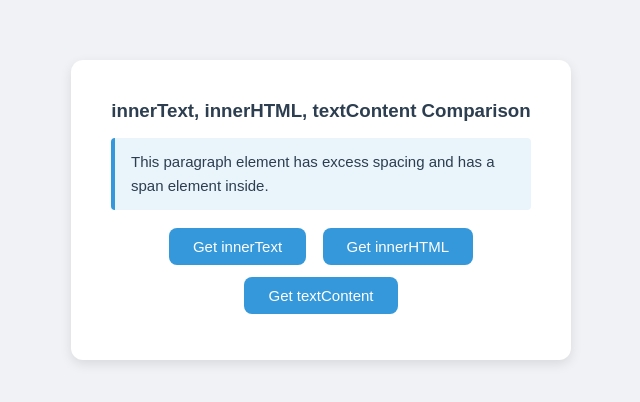
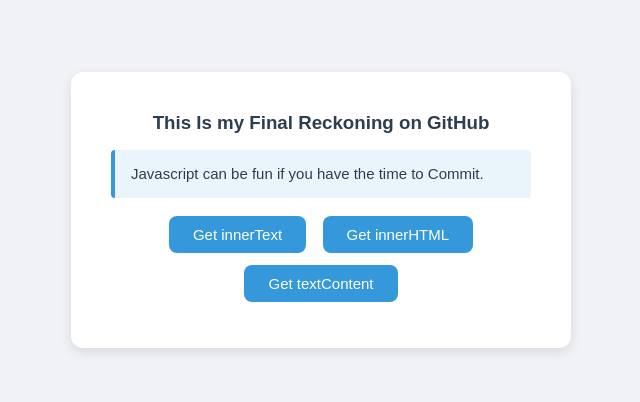
Before and after one commit to markhenrypaler-ai/Paler_WebDesignProject_2026, a plain HTML site: page Act8.html in a window 1280 px wide. Shown: the part 190-592 px from the top of the page, without its empty margins (319-959 px from the left). Drawn offline with Linux system fonts and the light colour scheme.

Commit message:
Update Act8.html

```diff
--- a/Act8.html
+++ b/Act8.html
@@ -6,8 +6,8 @@
 </head>
 <body>
     <div class="container">
-        <h3>innerText, innerHTML, textContent Comparison</h3>
-        <p id="example">  This paragraph element has excess spacing and has <span>a span element</span> inside.</p>
+        <h3>This Is my Final Reckoning on GitHub</h3>
+        <p id="example">  Javascript can be fun <span> if you have the time to </span></span> Commit.</p>
         <button onclick="getInnerText()">Get innerText</button>
         <button onclick="getInnerHTML()">Get innerHTML</button>
         <button onclick="getTextContent()">Get textContent</button>
```
